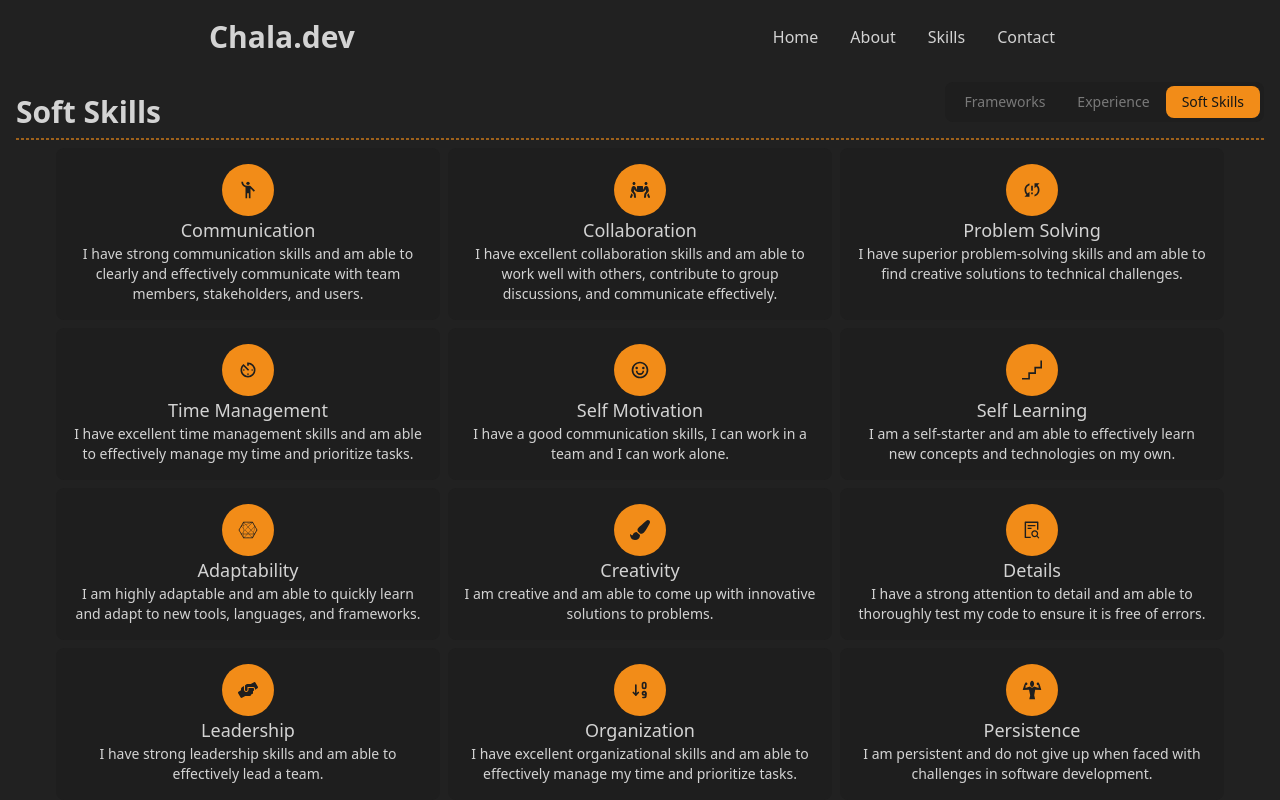
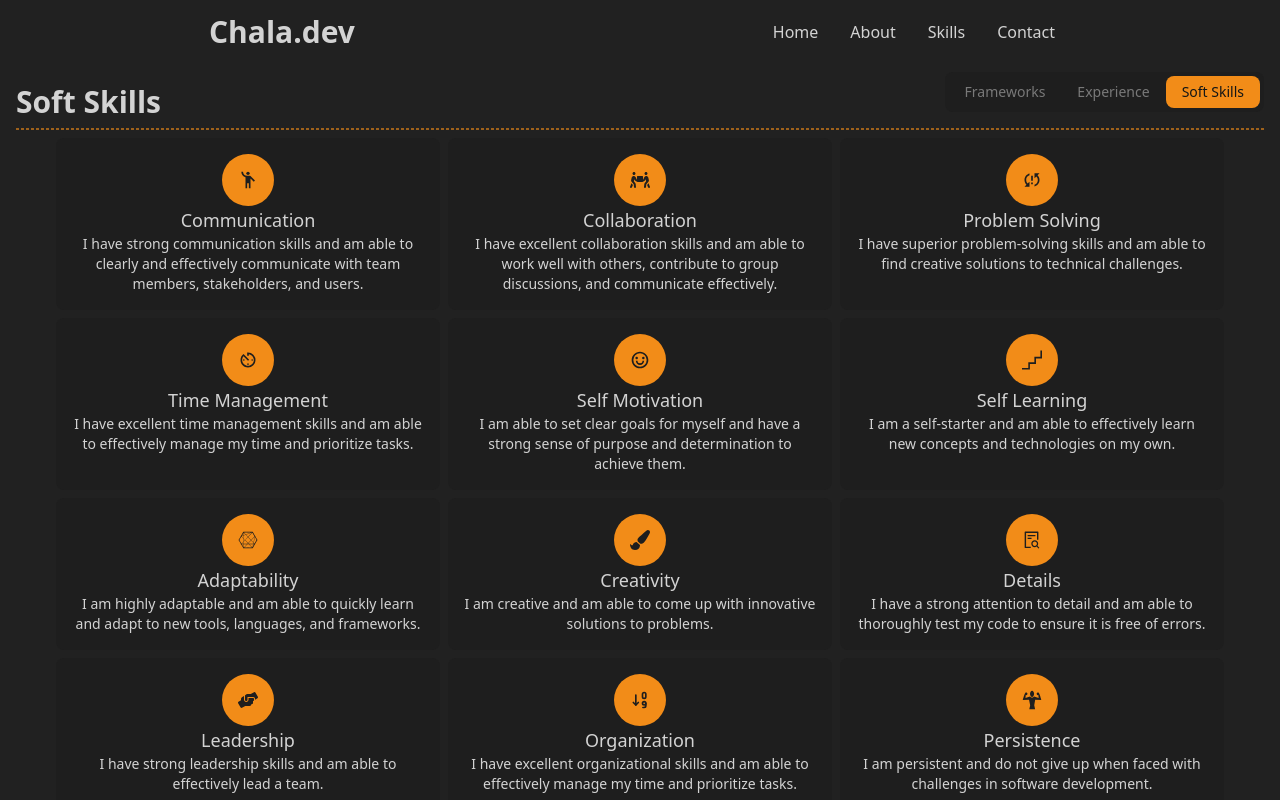
Before and after one commit to ichala/chala-portfolio, a React (Create React App) app: page /skills/soft in a window 1280 px wide. Built offline with nearby package versions, Linux system fonts and the light colour scheme.

Commit message:
Update Soft Skill

```diff
--- a/src/pages/Skills/Soft/Soft.jsx
+++ b/src/pages/Skills/Soft/Soft.jsx
@@ -39,7 +39,7 @@ const SoftSkills = [
   {
     id: 5,
     title: 'Self Motivation',
-    description: 'I have a good communication skills, I can work in a team and I can work alone.',
+    description: 'I am able to set clear goals for myself and have a strong sense of purpose and determination to achieve them.',
     icon: <RiEmotionHappyLine size={20} />,
   },
   {
```
